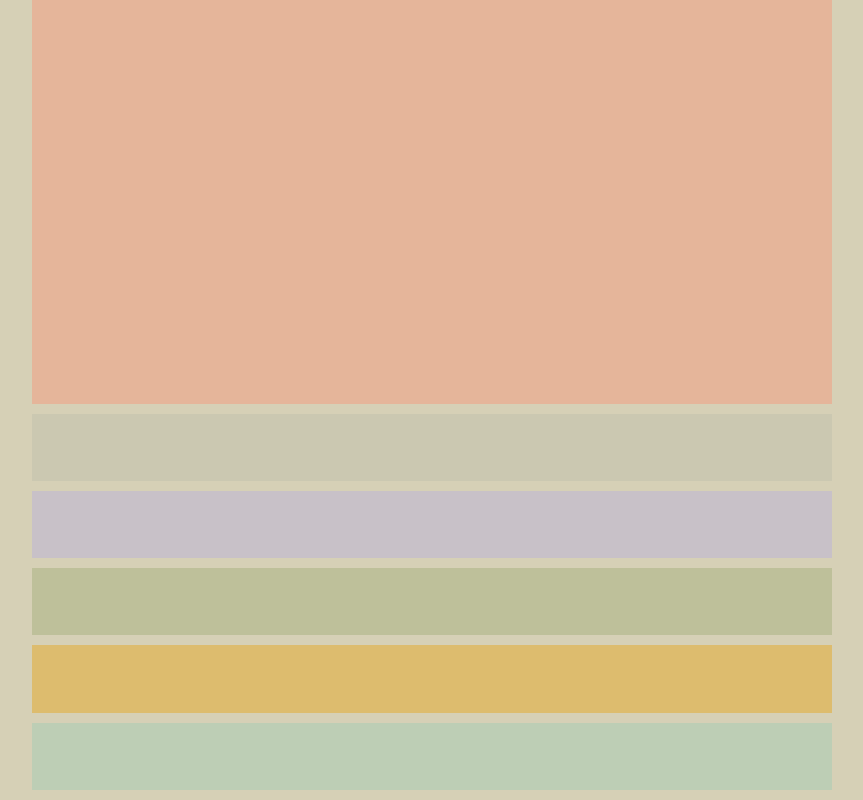
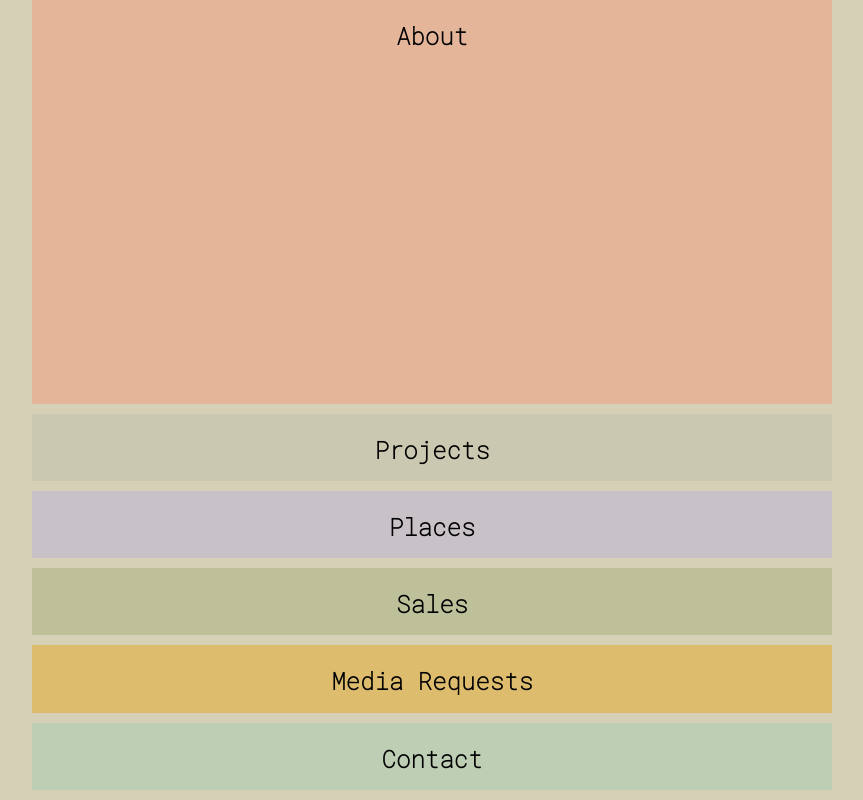
Before and after one commit to shmula1308/Flexible-Boxes, a plain HTML site: page index.html in a window 1280 px wide. Shown: the whole page, without its empty margins (208-1071 px from the left). Drawn offline with Linux system fonts and the light colour scheme.

Commit message:
added categories

```diff
--- a/css/styles.css
+++ b/css/styles.css
@@ -9,6 +9,11 @@ body {
   align-items: center;
   margin: 0;
   background-color: #d6d0b6;
+  font-family: "Roboto Mono", monospace;
+}
+
+h2 {
+  text-align: center;
 }
 
 img {
@@ -31,6 +36,7 @@ img {
   margin-bottom: 10px;
   transition: all 700ms ease-in;
   overflow: hidden;
+  cursor: pointer;
 }
 
 .active {
--- a/index.html
+++ b/index.html
@@ -4,16 +4,33 @@
     <meta charset="UTF-8" />
     <meta name="viewport" content="width=device-width, initial-scale=1.0" />
     <link href="css/styles.css" rel="stylesheet" />
+    <link rel="preconnect" href="https://fonts.gstatic.com" />
+    <link
+      href="https://fonts.googleapis.com/css2?family=Roboto+Mono:wght@100&display=swap"
+      rel="stylesheet"
+    />
     <title>Flexible Boxes</title>
   </head>
   <body>
     <main class="container">
-      <div class="panel active"></div>
-      <div class="panel"></div>
-      <div class="panel"></div>
-      <div class="panel"></div>
-      <div class="panel"></div>
-      <div class="panel"></div>
+      <div class="panel active">
+        <h2>About</h2>
+      </div>
+      <div class="panel">
+        <h2>Projects</h2>
+      </div>
+      <div class="panel">
+        <h2>Places</h2>
+      </div>
+      <div class="panel">
+        <h2>Sales</h2>
+      </div>
+      <div class="panel">
+        <h2>Media Requests</h2>
+      </div>
+      <div class="panel">
+        <h2>Contact</h2>
+      </div>
     </main>
     <script src="scripts/script.js"></script>
   </body>
--- a/scripts/script.js
+++ b/scripts/script.js
@@ -1,11 +1,9 @@
 const panels = document.querySelectorAll('.panel');
-
 
 panels.forEach(panel => {
     panel.addEventListener('click', () => {
         removeActiveClass();
         panel.classList.add('active');
-
     })
 })
 
```
